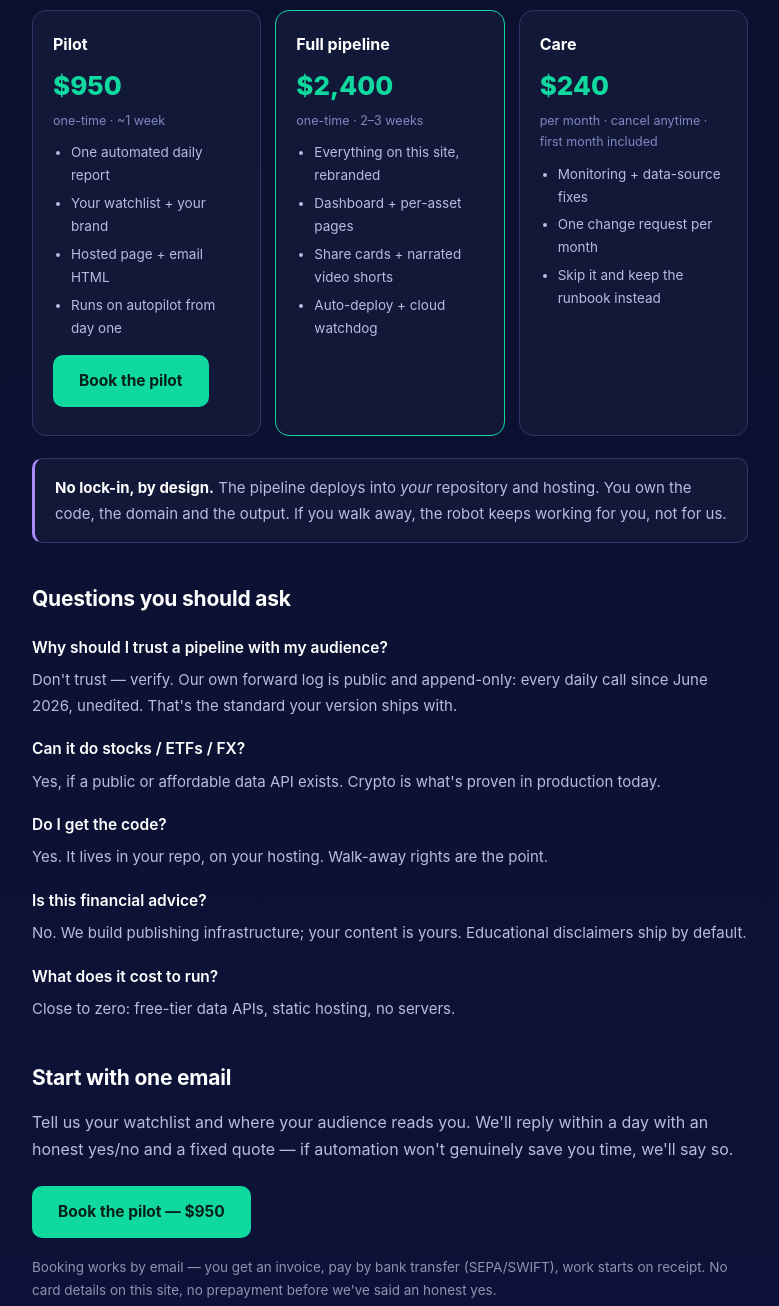
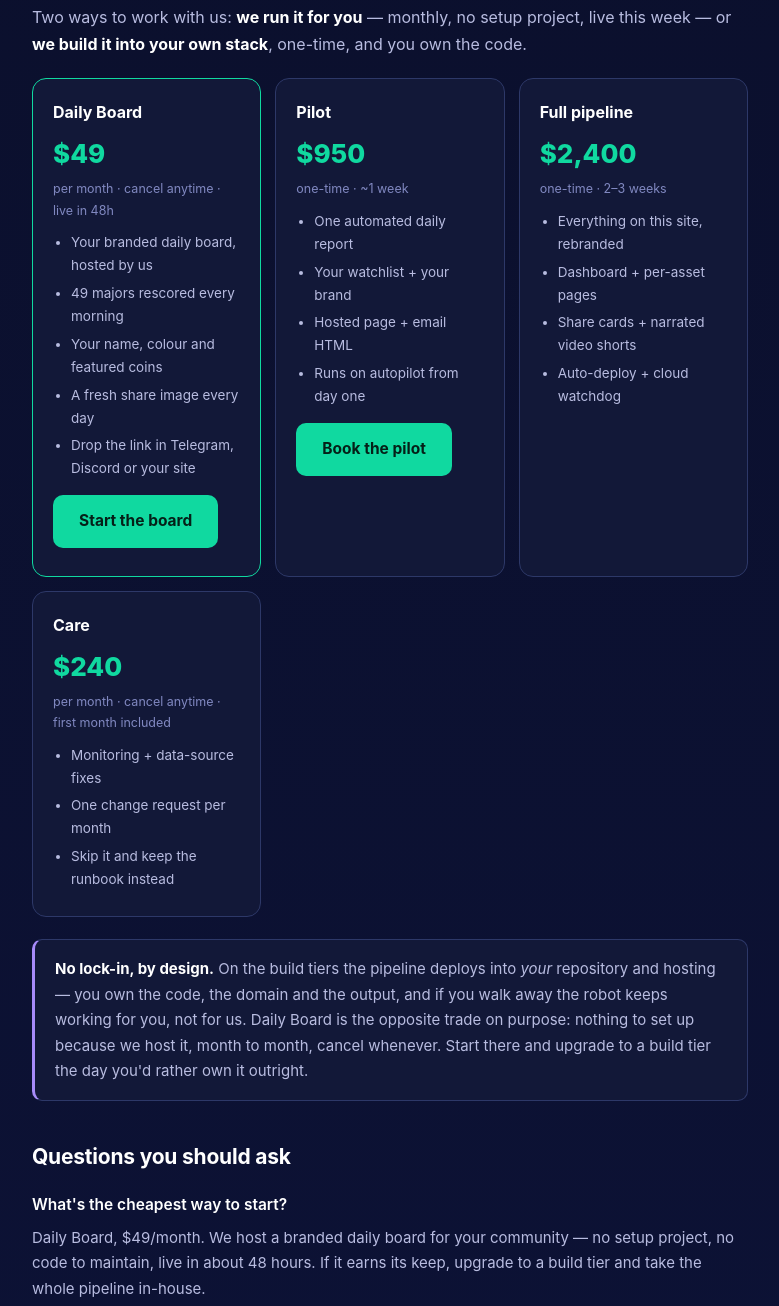
Before and after one commit to 1mono1-vibration/sigtide-site, a plain HTML site: page automation/index.html in a window 1280 px wide. Shown: the part 1336-2642 px from the top of the page, without its empty margins (250-1029 px from the left). Drawn offline with Linux system fonts and the light colour scheme.

Commit message:
Publish 2026-07-20

```diff
--- a/automation/index.html
+++ b/automation/index.html
@@ -17,7 +17,8 @@
 <script type="application/ld+json">
 {"@context":"https://schema.org","@type":"FAQPage","mainEntity":[
 {"@type":"Question","name":"Can it cover stocks, ETFs or FX instead of crypto?","acceptedAnswer":{"@type":"Answer","text":"Yes, anything with a public or affordable data API. Crypto is what runs in production today; the pipeline is asset-agnostic."}},
-{"@type":"Question","name":"Do I own the result?","acceptedAnswer":{"@type":"Answer","text":"Yes. The pipeline deploys into your own repository and hosting. If you stop working with us, everything keeps running and you keep the code."}},
+{"@type":"Question","name":"What's the cheapest way to start?","acceptedAnswer":{"@type":"Answer","text":"Daily Board at $49 per month. We host a branded daily market board for your community - no setup project, no code to maintain, live in about 48 hours. You can upgrade to a build tier later and take the whole pipeline in-house."}},
+{"@type":"Question","name":"Do I own the result?","acceptedAnswer":{"@type":"Answer","text":"On the build tiers, yes: the pipeline deploys into your own repository and hosting, so if you stop working with us everything keeps running and you keep the code. Daily Board is hosted by us instead, month to month, with no setup and nothing to maintain."}},
 {"@type":"Question","name":"Is this financial advice?","acceptedAnswer":{"@type":"Answer","text":"No. We build publishing infrastructure. Your content remains your responsibility, and educational-use disclaimers ship by default."}},
 {"@type":"Question","name":"What does it cost to run after setup?","acceptedAnswer":{"@type":"Answer","text":"Close to zero: free-tier market-data APIs, static hosting on GitHub Pages, no servers. The heaviest artifact is a rendered video, produced on a schedule on an ordinary machine."}}
 ]}
@@ -63,6 +64,8 @@
   .cta{display:inline-block; background:var(--green-2); color:#052018; font-weight:700; font-size:15.5px;
     border-radius:10px; padding:13px 26px; margin:8px 0;}
   .cta:hover{text-decoration:none; filter:brightness(1.08);}
+  .cta.alt{background:transparent; color:var(--text-2); border:1px solid var(--border); margin-left:8px;}
+  .cta.alt:hover{border-color:var(--accent); color:#fff;}
   .faq dt{color:#fff; font-weight:600; font-size:15.5px; margin-top:18px;}
   .faq dd{margin:6px 0 0; font-size:15px; color:var(--text-2);}
   footer{border-top:1px solid var(--border); margin-top:40px; padding:24px 0 40px; color:var(--muted); font-size:13px;}
@@ -127,7 +130,22 @@
     </ul>
 
     <h2>Pricing</h2>
+    <p>Two ways to work with us: <b>we run it for you</b> &mdash; monthly, no setup project,
+    live this week &mdash; or <b>we build it into your own stack</b>, one-time, and you own the code.</p>
     <div class="plans">
+      <div class="plan hot">
+        <h3>Daily Board</h3>
+        <div class="price">$49</div>
+        <div class="per">per month &middot; cancel anytime &middot; live in 48h</div>
+        <ul>
+          <li>Your branded daily board, hosted by us</li>
+          <li>49 majors rescored every morning</li>
+          <li>Your name, colour and featured coins</li>
+          <li>A fresh share image every day</li>
+          <li>Drop the link in Telegram, Discord or your site</li>
+        </ul>
+        <a class="cta" style="margin-top:10px;" href="mailto:hello@sigtide.com?subject=Daily%20Board%20setup&amp;body=Community%20or%20channel%3A%20%0D%0AWhere%20it%20lives%20(Telegram%20%2F%20Discord%20%2F%20site)%3A%20%0D%0ACoins%20you%20care%20about%3A%20">Start the board</a>
+      </div>
       <div class="plan">
         <h3>Pilot</h3>
         <div class="price">$950</div>
@@ -140,7 +158,7 @@
         </ul>
         <a class="cta" style="margin-top:10px;" href="mailto:hello@sigtide.com?subject=Pilot%20booking&amp;body=Newsletter%3A%20%0D%0AWatchlist%20(or%20%22use%20yours%22)%3A%20%0D%0AWhere%20your%20audience%20reads%20you%3A%20">Book the pilot</a>
       </div>
-      <div class="plan hot">
+      <div class="plan">
         <h3>Full pipeline</h3>
         <div class="price">$2,400</div>
         <div class="per">one-time &middot; 2&ndash;3 weeks</div>
@@ -163,12 +181,18 @@
       </div>
     </div>
 
-    <div class="callout"><b>No lock-in, by design.</b> The pipeline deploys into <i>your</i>
-    repository and hosting. You own the code, the domain and the output. If you walk away, the
-    robot keeps working for you, not for us.</div>
+    <div class="callout"><b>No lock-in, by design.</b> On the build tiers the pipeline deploys into
+    <i>your</i> repository and hosting &mdash; you own the code, the domain and the output, and if you
+    walk away the robot keeps working for you, not for us. Daily Board is the opposite trade on
+    purpose: nothing to set up because we host it, month to month, cancel whenever. Start there and
+    upgrade to a build tier the day you'd rather own it outright.</div>
 
     <h2>Questions you should ask</h2>
     <dl class="faq">
+      <dt>What's the cheapest way to start?</dt>
+      <dd>Daily Board, $49/month. We host a branded daily board for your community &mdash; no setup
+      project, no code to maintain, live in about 48 hours. If it earns its keep, upgrade to a build
+      tier and take the whole pipeline in-house.</dd>
       <dt>Why should I trust a pipeline with my audience?</dt>
       <dd>Don't trust &mdash; verify. Our own forward log is public and append-only: every daily
       call since June 2026, unedited. That's the standard your version ships with.</dd>
@@ -184,12 +208,13 @@
     </dl>
 
     <h2>Start with one email</h2>
-    <p>Tell us your watchlist and where your audience reads you. We'll reply within a day with an
-    honest yes/no and a fixed quote &mdash; if automation won't genuinely save you time, we'll say so.</p>
-    <a class="cta" href="mailto:hello@sigtide.com?subject=Pilot%20booking&amp;body=Newsletter%3A%20%0D%0AWatchlist%20(or%20%22use%20yours%22)%3A%20%0D%0AWhere%20your%20audience%20reads%20you%3A%20">Book the pilot &mdash; $950</a>
-    <p style="font-size:13.5px; opacity:.75; margin-top:10px;">Booking works by email &mdash; you get an
-    invoice, pay by bank transfer (SEPA/SWIFT), work starts on receipt. No card details on this site,
-    no prepayment before we've said an honest yes.</p>
+    <p>Tell us where your audience reads you and which coins they care about. We'll reply within a day
+    with an honest yes/no &mdash; if automation won't genuinely save you time, we'll say so.</p>
+    <a class="cta" href="mailto:hello@sigtide.com?subject=Daily%20Board%20setup&amp;body=Community%20or%20channel%3A%20%0D%0AWhere%20it%20lives%20(Telegram%20%2F%20Discord%20%2F%20site)%3A%20%0D%0ACoins%20you%20care%20about%3A%20">Start the board &mdash; $49/mo</a>
+    <a class="cta alt" href="mailto:hello@sigtide.com?subject=Pilot%20booking&amp;body=Newsletter%3A%20%0D%0AWatchlist%20(or%20%22use%20yours%22)%3A%20%0D%0AWhere%20your%20audience%20reads%20you%3A%20">Or book the pilot &mdash; $950</a>
+    <p style="font-size:13.5px; opacity:.75; margin-top:10px;">Everything starts by email &mdash; you get an
+    invoice and pay by bank transfer (SEPA/SWIFT); Daily Board is invoiced quarterly to keep the
+    admin light. No card details on this site, and no prepayment before we've said an honest yes.</p>
 
   </article>
 
```
